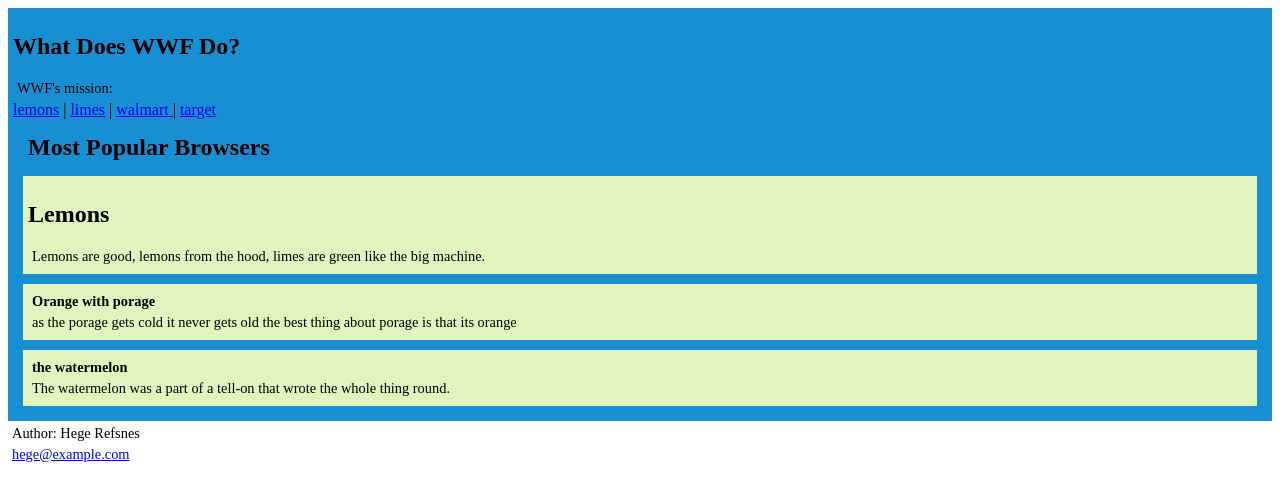
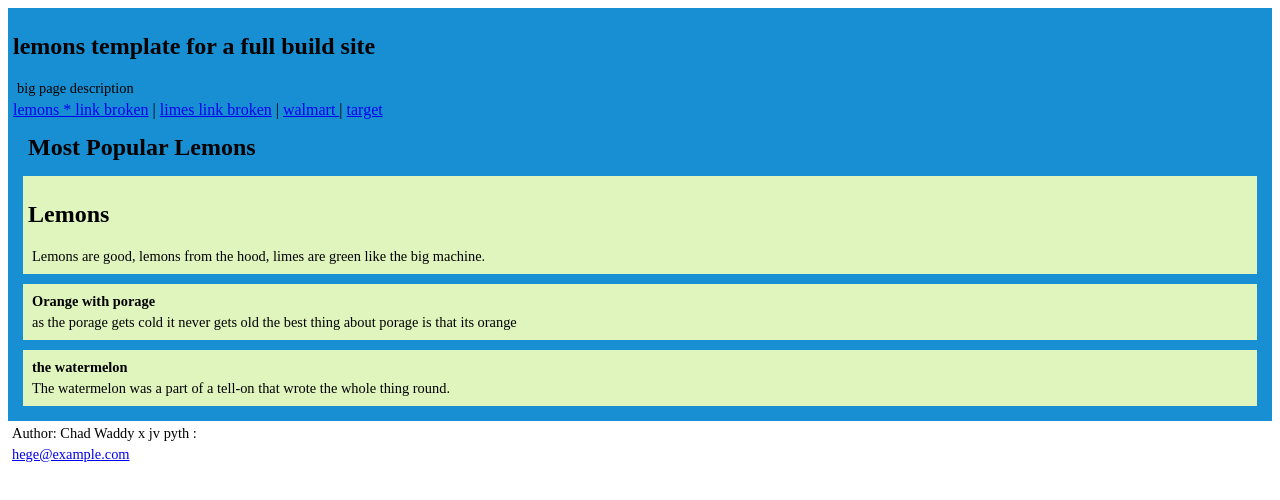
Before and after one commit to Chad-Waddy/d5-semantictemplate, a plain HTML site: page index.html in a window 1280 px wide. Drawn offline with Linux system fonts and the light colour scheme.

Commit message:
made the fill for the rest and edit the text for the rest

```diff
--- a/index.html
+++ b/index.html
@@ -27,16 +27,16 @@
 
 <article class="all-browsers">
     <header>
-        <h1>What Does WWF Do?</h1>
-        <p>WWF's mission:</p>
+        <h1>lemons template for a full build site </h1>
+        <p>big page description </p>
       </header>
       <nav>
-        <a href="/html/">lemons</a> |
-        <a href="/css/">limes</a> |
+        <a href="/html/">lemons * link broken</a> |
+        <a href="/css/">limes link broken</a> |
         <a href="https://www.walmart.com/ip/Fresh-Lemons-2-lb-Bag/44391659?wmlspartner=wlpa&selectedSellerId=0&wl13=2139&gclsrc=aw.ds&adid=2222222227744391659_161193766053_21214199653&wl0=&wl1=g&wl2=c&wl3=697173827980&wl4=pla-2300760861495&wl5=1018127&wl6=&wl7=&wl8=&wl9=pla&wl10=8175035&wl11=local&wl12=44391659&veh=sem_LIA&gad_source=1&gclid=EAIaIQobChMIsaOjxPH-hgMVDWwPAh3KZQetEAQYASABEgLVVPD_BwE">walmart </a> |
         <a href="https://www.target.com/p/lemons-2lb-bag-good-38-gather-8482/-/A-84006869?ref=tgt_adv_xsp&AFID=google&fndsrc=tgtao&DFA=71700000109067747&CPNG=PLA_Produce%2BFloral%2BShopping_Traffic_Local_Traffic%7CProduce%2BFloral_Ecomm_Food_Bev&adgroup=SC_Produce%2BFloral&LID=700000001170770pgs&LNM=PRODUCT_GROUP&network=g&device=c&location=1018127&targetid=pla-509141627460&gad_source=1&gclid=EAIaIQobChMIhbLw7vH-hgMVn2pHAR3TWwieEAQYASABEgIOwPD_BwE&gclsrc=aw.ds">target</a>
       </nav>
-    <h1>Most Popular Browsers</h1>
+    <h1>Most Popular Lemons</h1>
   <article class="browser">
     <section>
     <h2>Lemons</h2>
@@ -55,7 +55,7 @@
 
 
 <footer>
-    <p>Author: Hege Refsnes</p>
+    <p>Author: Chad Waddy x jv pyth :</p>
     <p><a href="mailto:hege@example.com">hege@example.com</a></p>
   </footer>
 </body>
```
